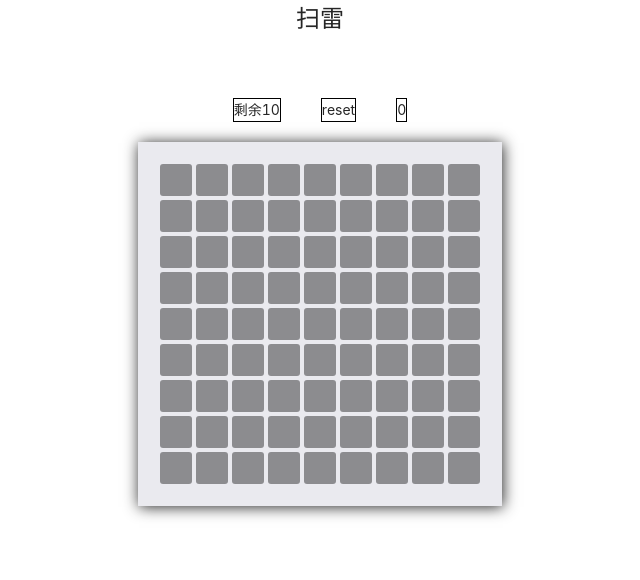
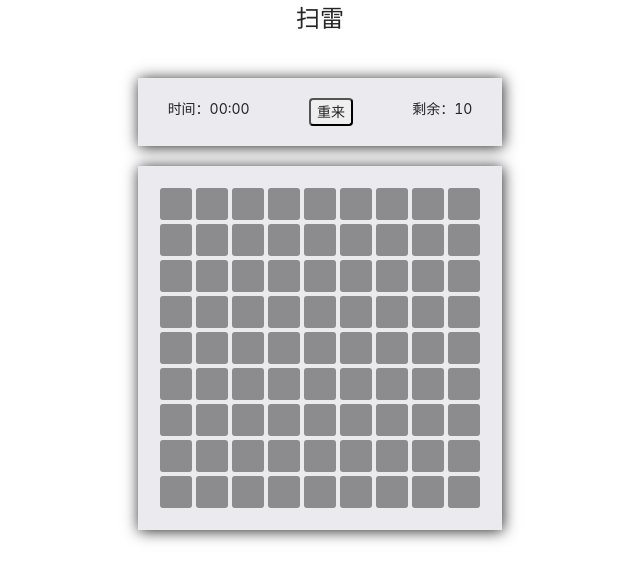
Before and after one commit to enpitsuLin/Vue-minesweeper, a Vue app: page / in a window 1280 px wide. Shown: the top 580 px of the page, without its empty margins (320-960 px from the left). Built offline with nearby package versions, Linux system fonts and the light colour scheme.

Commit message:
game info finish mouse event and timer

```diff
--- a/src/components/cell.vue
+++ b/src/components/cell.vue
@@ -1,7 +1,7 @@
 <template>
   <div
     class="cell"
-    :class="{'open':data.isOpen,'mark':data.isMark}"
+    :class="{'open':data.isOpen,'mark':data.isMark,'trigger':data.isTrigger}"
     @click.left="handleOpen"
     @click.right="handleMark"
   >{{data.isOpen?(data.isMine==="true"?"💣":data.adjMine):(data.isMark?"🚩":"")}}</div>
@@ -27,6 +27,10 @@ export default {
       const { row, index } = this.data;
       event.preventDefault();
       this.$emit("handleMark", row, index);
+    },
+    mousedown($event, { idx }) {
+      console.log($event);
+      console.log(idx);
     }
   }
 };
@@ -40,10 +44,15 @@ export default {
   margin: 2px;
   width: 32px;
   height: 32px;
+  line-height: 32px;
   cursor: pointer;
   text-align: center;
+
   &.open {
     background-color: rgba(0, 0, 0, 0.7);
+    &.mark {
+      background-color: rgb(138, 106, 2);
+    }
   }
   &.mark {
     background-color: rgba(198, 192, 147, 0.4);
@@ -51,7 +60,12 @@ export default {
       background-color: rgba(0, 0, 0, 0.5);
     }
   }
+  &.trigger {
+    background-color: red;
+    box-shadow: inset -1px -1px 8px #333;
+  }
   &:hover {
+    box-shadow: inset -1px -1px 8px #333;
     background-color: rgba(0, 0, 0, 0.3);
   }
 }
--- a/src/components/minebroad.vue
+++ b/src/components/minebroad.vue
@@ -1,12 +1,11 @@
 <template>
   <div class="mine-body">
-    <div>
-      <div style="border:1px solid #000000;float:left;margin:20px">剩余{{level.mineTotal - mineCount}}</div>
-      <div
-        style="border:1px solid #000000;float:left;margin:20px;cursor: pointer;"
-        @click="reset"
-      >reset</div>
-      <div style="border:1px solid #000000;float:left;margin:20px;cursor: pointer;">{{state.time}}</div>
+    <div class="info">
+      <div class="timer">时间：{{timestr}}</div>
+      <div class="reset">
+        <button @click="reset">重来</button>
+      </div>
+      <div class="mine-count">剩余：{{level.mineTotal - mineCount.mark}}</div>
     </div>
     <div class="board">
       <div v-for="(row,i) of mineMap" :key="i" class="row">
@@ -32,15 +31,20 @@ export default {
   data() {
     return {
       mineMap: [],
-      mineCount: 0,
+      mineCount: { open: 0, mark: 0 },
       gameover: false,
       state: { dead: false, win: false, time: 0 },
-      interval: undefined
+      interval: undefined,
+      timestr: "00:00"
     };
   },
   computed: {
     timer() {
-      return !(!this.mineCount || this.state.dead || this.state.win);
+      return !(
+        !(this.mineCount.mark || this.mineCount.open) ||
+        this.state.dead ||
+        this.state.win
+      );
     },
     newlevel() {
       return this.level.size;
@@ -53,7 +57,13 @@ export default {
     timer(truthy) {
       if (truthy) {
         this.state.time = 1;
-        this.interval = setInterval(() => this.state.time++, 1000);
+        this.interval = setInterval(() => {
+          this.state.time++;
+          const time = this.state.time;
+          let min = ("0" + Math.floor(time / 60)).slice(-2);
+          let sec = ("0" + (time % 60)).slice(-2);
+          this.timestr = `${min}:${sec}`;
+        }, 1000);
       } else {
         this.interval = clearInterval(this.interval);
       }
@@ -62,8 +72,9 @@ export default {
   methods: {
     reset() {
       this.state = { dead: false, win: false, time: 0 };
-      this.mineCount = 0;
+      this.mineCount = { open: 0, mark: 0 };
       this.interval = clearInterval(this.interval);
+      this.timestr = "00:00";
       this.initboard();
     },
     initboard() {
@@ -124,29 +135,32 @@ export default {
             adjMine: adjMine,
             isMine: mineMap[row][index].isMine,
             isOpen: false,
-            isMark: false
+            isMark: false,
+            isTrigger: false
           };
         }
       }
       return mineMap;
     },
     handleOpen(row, index) {
+      if (this.state.dead || this.state.win) return;
       const {
         size: [height, width]
       } = this.level;
       if (row < 0 || index < 0 || row > height - 1 || index > width - 1) return;
 
       let item = this.mineMap[row][index];
-
       if (item.isOpen) return;
       if (item.isMark) {
         this.mineMap[row][index].isMark = false;
-        this.mineCount--;
+        this.mineCount.mark--;
       }
       this.mineMap[row][index].isOpen = true;
+      this.mineCount.open++;
+      this.checkwin();
       if (item.isMine === "true") {
+        this.mineMap[row][index].isTrigger = true;
         this.GameOver();
-
         return;
       }
       if (item.adjMine !== 0) return;
@@ -157,26 +171,38 @@ export default {
       this.handleOpen(row, index - 1);
     },
     handleMark(row, index) {
+      if (this.state.dead || this.state.win) return;
       const item = this.mineMap[row][index];
-      if (this.level.mineTotal - this.mineCount - 1 < 0 || item.isOpen) return;
-      this.mineCount += item.isMark ? -1 : 1;
+      if (this.level.mineTotal - this.mineCount.mark - 1 < 0 || item.isOpen)
+        return;
+      this.mineCount.mark += item.isMark ? -1 : 1;
 
       this.mineMap[row][index].isMark = !this.mineMap[row][index].isMark;
     },
     GameOver() {
       this.state.dead = true;
+      //触发所有的雷
       for (let row in this.mineMap) {
         let rowdata = this.mineMap[row];
         for (let index in rowdata) {
           const data = this.mineMap[row][index];
-
           if (data.isMine === "true") {
             data.isOpen = true;
-            if (data.isMark) {
-              data.isMark = false;
-            }
+
           }
         }
+      }
+    },
+    checkwin() {
+      const {
+        size: [width, height],
+        mineTotal
+      } = this.level;
+      const totalCell = width * height;
+
+      if (this.mineCount.open + mineTotal === totalCell) {
+        this.state.win = true;
+        console.log("win!");
       }
     }
   },
@@ -194,6 +220,24 @@ export default {
   display: flex;
   flex-direction: column;
   align-items: center;
+  .info {
+    display: flex;
+    justify-content: space-around;
+    background-color: #eaeaef;
+    box-shadow: 1px 1px 14px;
+    margin-bottom: 20px;
+    width: 100%;
+    div {
+      display: inline-block;
+      margin: 20px;
+    }
+    .reset {
+      button {
+        border-radius: 4px;
+        cursor: pointer;
+      }
+    }
+  }
   .board {
     display: flex;
     flex-direction: column;
```
